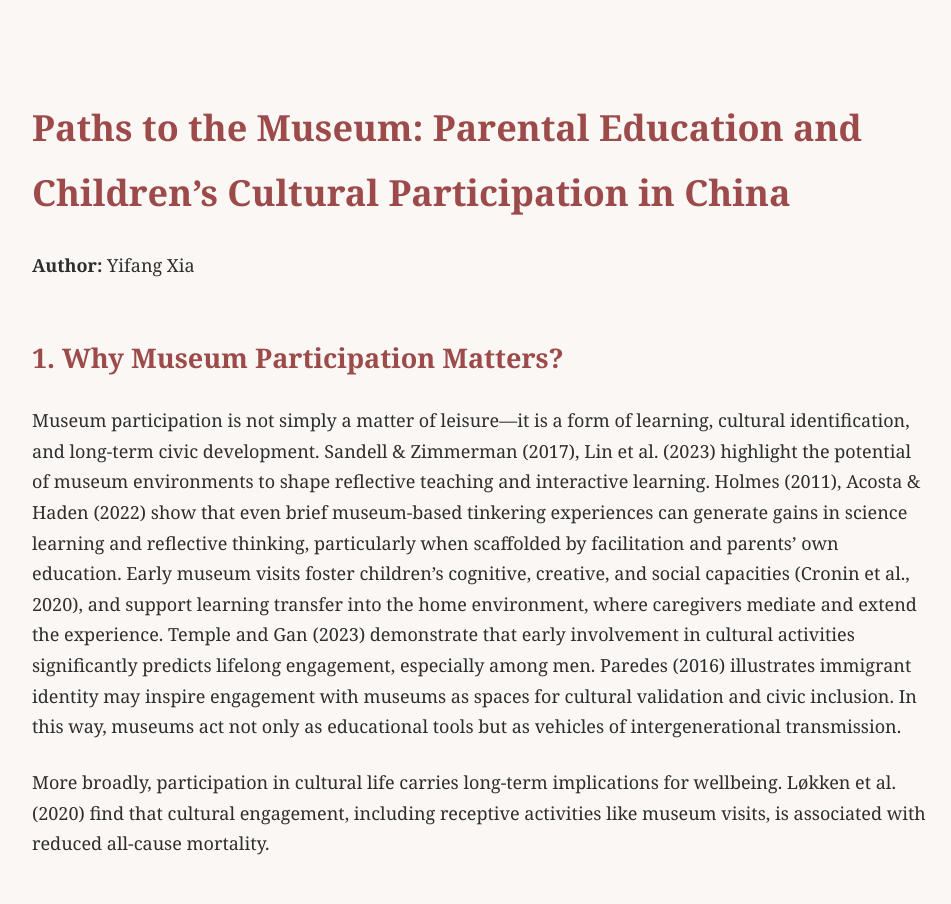
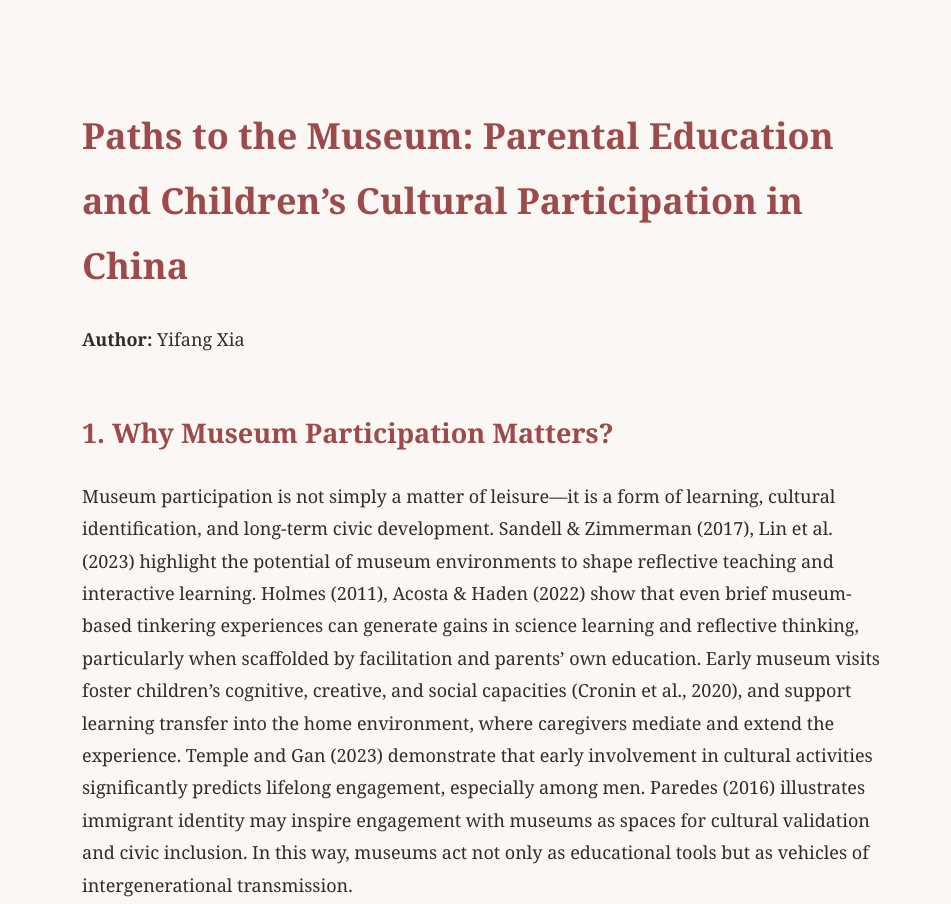
Before and after one commit to Ifena-Xia/Paths-to-the-Museum, a plain HTML site: page index.html in a window 1280 px wide. Shown: the top 904 px of the page, without its empty margins (158-1109 px from the left). Drawn offline with Linux system fonts and the light colour scheme.

Commit message:
Update index.html

```diff
--- a/index.html
+++ b/index.html
@@ -4,13 +4,13 @@
   <title>Paths to the Museum</title>
   <style>
     body {
-      max-width: 900px;
+      max-width: 800px;
       width: 90%;
       margin: 0 auto;
-      padding: 24px;
+      padding: 32px 24px;
       font-family: Georgia, serif;
       font-size: 18px;
-      line-height: 1.7;
+      line-height: 1.8;
       background-color: #faf7f4;
       color: #2e2e2e;
     }
```
